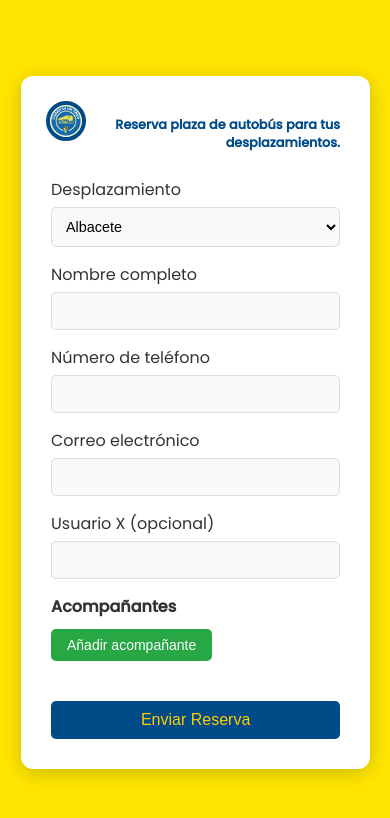
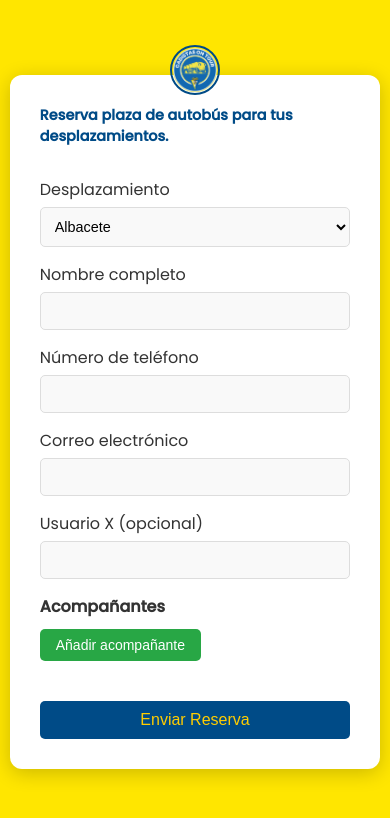
Before and after one commit to AlejandroAlbea/cadistas-on-tour-v3, a React (Create React App) app: page / in a window 390 px wide. Shown: the top 818 px of the page. Built offline with nearby package versions, Linux system fonts and the light colour scheme.

Commit message:
Actualización

```diff
--- a/src/styles.css
+++ b/src/styles.css
@@ -41,12 +41,10 @@ body {
 }
 
 .logo {
-    margin-top: 98px;
     width: 70px;
     height: 70px;
-    margin-right: 390px;
-    border-radius: 50%; /* Redondear el logo */
-    border: 4px solid #004b87; /* Azul del Cádiz CF */
+    border-radius: 50%;
+    border: 2px solid #004b87;
 }
 
 /* Estilo para la alerta */
@@ -61,8 +59,8 @@ body {
     border-radius: 5px;
     z-index: 9999;
     text-align: center;
-    max-width: 90%; /* Limitar el tamaño de la alerta */
-    width: 300px; /* Ancho base */
+    max-width: 90%;
+    width: 300px;
     box-sizing: border-box;
 }
 
@@ -82,7 +80,7 @@ body {
 
 h1 {
     font-size: 2.8rem;
-    color: #004b87; /* Azul Cádiz CF */
+    color: #004b87;
     margin-bottom: 20px;
 }
 
@@ -91,10 +89,8 @@ h3 {
     color: #004b87;
     margin-top: 0;
     margin-bottom: 30px;
-    text-align: right;
 }
 
-/* Estilo de los campos de entrada */
 .field {
     margin-bottom: 15px;
 }
@@ -116,8 +112,8 @@ h3 {
 }
 
 #button {
-    background-color: #004b87; /* Azul Cádiz CF */
-    color: #ffcd00; /* Amarillo Cádiz CF */
+    background-color: #004b87;
+    color: #ffcd00;
     font-size: 1.2rem;
     padding: 12px 20px;
     border: none;
@@ -131,27 +127,25 @@ h3 {
     background-color: #005fa3;
 }
 
-/* Estilo para el mensaje de confirmación */
 .confirmation-message {
     text-align: left;
     padding: 15px;
     margin-top: 20px;
     border-radius: 5px;
     font-weight: bold;
-    display: none; /* Inicialmente oculto */
+    display: none;
 }
 
 .confirmation-message.success {
-    background-color: #28a745; /* Verde éxito */
+    background-color: #28a745;
     color: white;
 }
 
 .confirmation-message.error {
-    background-color: #dc3545; /* Rojo error */
+    background-color: #dc3545;
     color: white;
 }
 
-/* Estilos de los acompañantes */
 .field-group {
     margin-bottom: 20px;
     padding: 10px;
@@ -195,50 +189,52 @@ h3 {
     background-color: #c82333;
 }
 
-/* Ajustes Responsivos para iPhone 12 Pro */
+.field-group {
+    background-color: rgb(255, 255, 255);
+}
+
 @media (max-width: 450px) {
     body {
-        padding: 1px;
+        padding: 0;
+        display: flex;
+        justify-content: center;
+        align-items: center;
     }
 
     .container {
         padding: 30px;
-        max-width: 90%;
-        right: -20px;
+        width: 100%;
+        max-width: 95%;
+        margin: 0 auto;
+        position: relative;
     }
 
     .logo-container {
-        position: absolute;
-        top: -70px; /* Ajuste para evitar solapamiento */
+        top: -30px;
         left: 50%;
         transform: translateX(-50%);
     }
 
     .logo {
-        width: 40px;
-        height: 40px;
-        margin-left: 130px;
-        margin-top: 95px;
+        width: 50px;
+        height: 50px;
     }
 
     h1 {
         font-size: 2rem;
-        margin-bottom: 15px;
     }
 
     h3 {
-        font-size: 0.8rem;
-        margin-top: 10px;
-        margin-bottom: 25px; /* Añadido margen inferior para separar el h3 */
+        font-size: 0.9rem;
     }
 
     #button {
         font-size: 1rem;
-        padding: 10px 18px;
+        padding: 10px;
     }
 
     .field input, .field select {
-        font-size: 0.9rem; /* Reducir tamaño de texto en campos para mejorar la legibilidad */
+        font-size: 0.9rem;
     }
 
     .add-button,
@@ -246,14 +242,11 @@ h3 {
         font-size: 14px;
     }
 
-    /* Estilo para la alerta responsive */
     .alert {
-        width: 80%; /* Ajustar el ancho para pantallas más pequeñas */
-        max-width: 90%;
         padding: 15px;
     }
 
     .alert button {
-        padding: 8px 15px;
+        padding: 8px;
     }
 }
```
